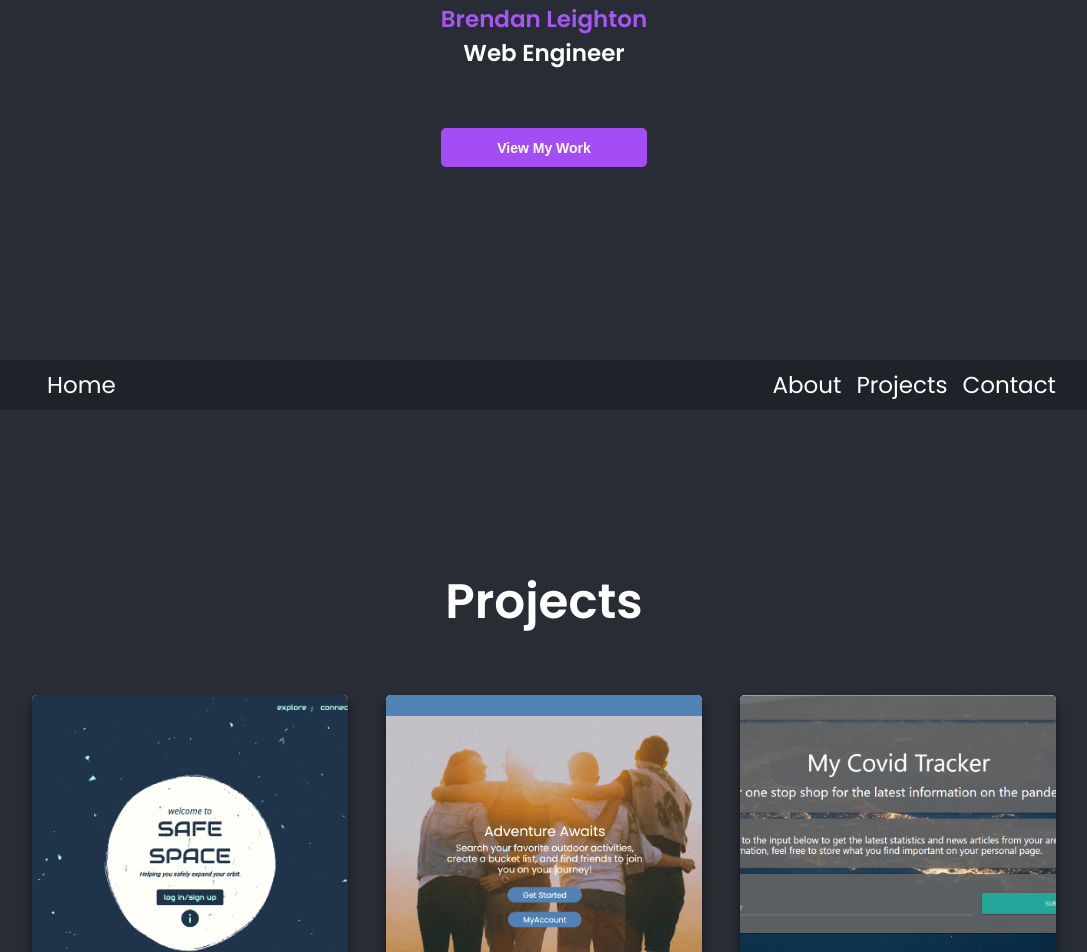
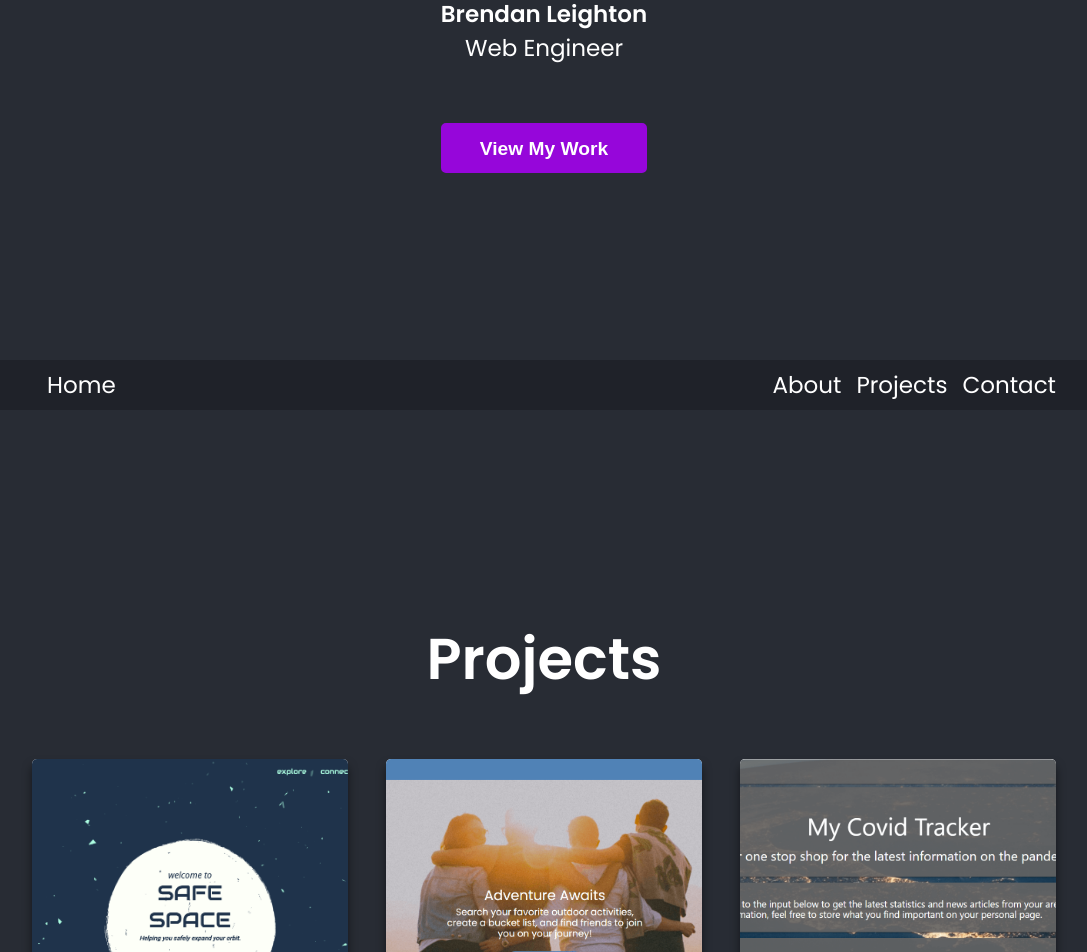
Before and after one commit to BR3NDAN-L8N/Portfolio, a React (Create React App) app in the folder client/: page / in a window 1280 px wide. Shown: the part 440-1392 px from the top of the page, without its empty margins (96-1183 px from the left). Built offline with nearby package versions, Linux system fonts and the light colour scheme.

Commit message:
Project section looks good

```diff
--- a/client/src/App.css
+++ b/client/src/App.css
@@ -8,6 +8,7 @@ main {
     align-items: center;
     justify-content: center;
     gap: 3rem;
+    padding: 3rem, 0;
     min-height: 100vh;
 }
 .row {
@@ -19,15 +20,10 @@ main {
 }
 
 h1 {
-    font-size: calc(10px + 3vw);
+    font-size: calc(1rem + 3vw);
 }
 h2 {
-    font-size: calc(10px + 3vw);
-}
-
-article {
-    min-height: 100vh;
-    padding: 50px 0;
+    font-size: calc(1rem + 3vw);
 }
 /* @media screen and (max-height: ) */
 
--- a/client/src/AppSections/Hero/Hero.js
+++ b/client/src/AppSections/Hero/Hero.js
@@ -35,16 +35,16 @@ const styles = {
         alignItems: `center`,
         justifyContent: `center`,
 
-        fontSize: `calc(1em+3vw)`
+        fontSize: `calc(1.3em + 3vw)`
     },
     h1Name: {
-        color: `#a756f3`,
+        fontWeight: `800`,
         // fontSize: `calc(1em + 3vw)`,
         textAlign: `center`
     },
-    // h1Title: {
-    //     fontSize: `calc(1em+3vw)`
-    // }
+    h1Title: {
+        fontWeight: `400`,
+    }
 }
 
 export default function Hero() {
@@ -57,7 +57,7 @@ export default function Hero() {
                 </figure>
                 <h1 style={styles.h1}>
                     <span style={styles.h1Name}>Brendan Leighton</span>
-                <p style={styles.h1Title}>Web Engineer</p>
+                    <span style={styles.h1Title}>Web Engineer</span>
                 </h1>
                 <CTA
                     text="View My Work"
--- a/client/src/AppSections/Projects/ProjectCard/ProjectCard.css
+++ b/client/src/AppSections/Projects/ProjectCard/ProjectCard.css
@@ -51,6 +51,8 @@
     opacity: 0;
     transform: translateY(30px);
     transition: 0.5s all;
+    width: 100%;
+    max-width: 450px;
 }
 
 .card:hover .info {
@@ -71,6 +73,14 @@
 
 .card .info div.buttons {
     display: flex;
-    justify-content: flex-start;
-    gap: 2rem;
+    justify-content: space-between;
 }
+.card .info div.buttons a.btn{
+    font-size: 0.8rem;
+}
+.card .info div.buttons button.btn-code{
+    float: left;
+}
+.card .info div.buttons button.btn-site{
+    float: right;
+}
--- a/client/src/AppSections/Projects/ProjectCard/ProjectCard.js
+++ b/client/src/AppSections/Projects/ProjectCard/ProjectCard.js
@@ -27,11 +27,10 @@ export default function ProjectCard(props) {
                 <p>{props.text}, Team Project</p>
                 <p>Technologies I Used: {displayTechUsed(props.techUsed)}</p>
                 <div className="buttons">
-
-                    <button>
+                    <button className="btn-code">
                         <a href={props.urlCode} className="btn" target="_blank" rel="noreferrer">View Code</a>
                     </button>
-                    <button>
+                    <button className="btn-site">
                         <a href={props.urlSite} className="btn" target="_blank" rel="noreferrer">View Site</a>
                     </button>
                 </div>
--- a/client/src/components/Navbar/Navbar.css
+++ b/client/src/components/Navbar/Navbar.css
@@ -8,6 +8,7 @@ nav {
     width: 100%;
     height: 50px;
     padding: 0 10vw;
+    margin-bottom: 3rem;
     background-color: var(--tertiary-background);
     font-size: large;
     z-index: 999;
--- a/client/src/index.css
+++ b/client/src/index.css
@@ -2,7 +2,7 @@
     --primary-background: #282c34;
     --tertiary-background: #1f2229;
     --tertiary-background-transparent: #1f222994;
-    --primary-color: #a44df5;
+    --primary-color: #9606da;
 }
 
 * {
@@ -34,7 +34,6 @@ button {
     padding: 0.5rem 1rem;
     background: var(--primary-color);
     color: white;
-    font-size: 14px;
     font-weight: bold;
     cursor: pointer;
     transition: 0.4s ease-in-out;
@@ -44,9 +43,8 @@ button {
 }
 button a {
     text-decoration: none;
-    padding: 0.5rem 1rem;
     color: white;
-    font-size: 14px;
+    font-size: 1rem;
     font-weight: bold;
     cursor: pointer;
     transition: 0.4s ease-in-out;
```
